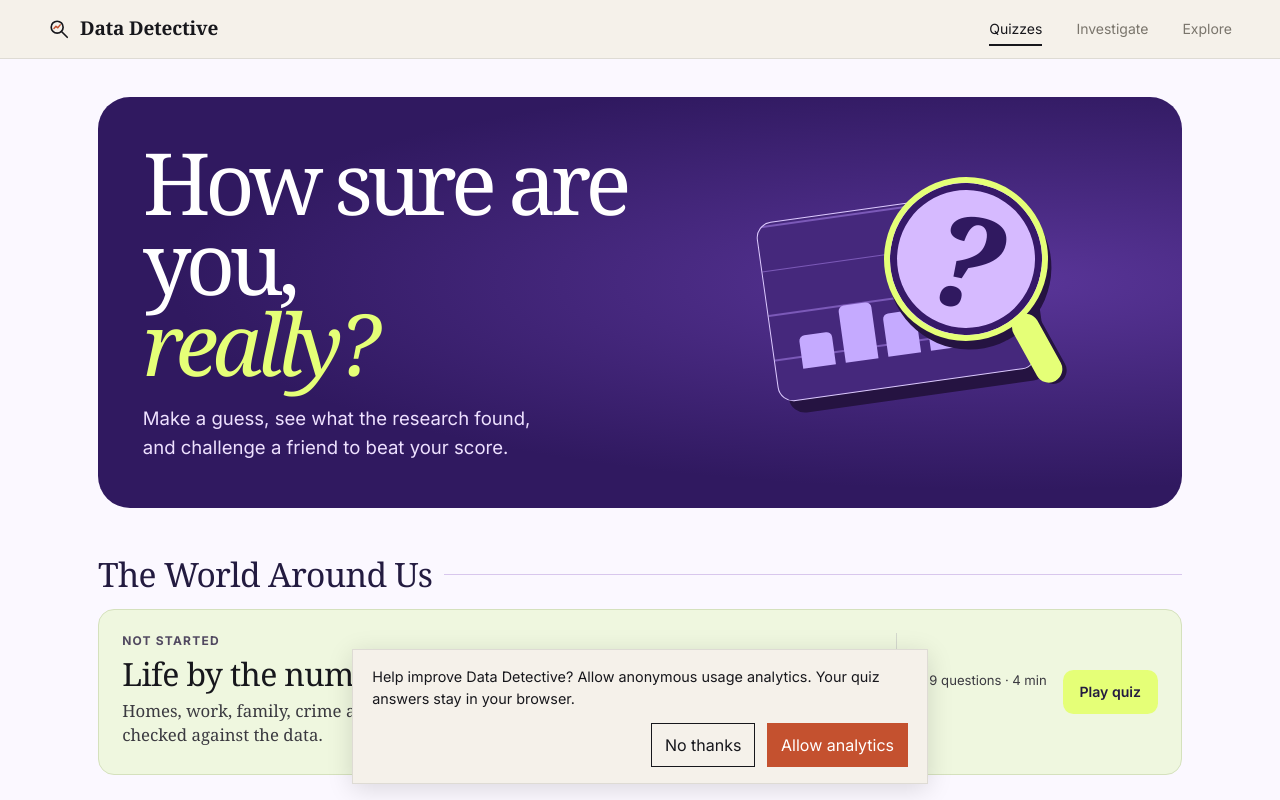
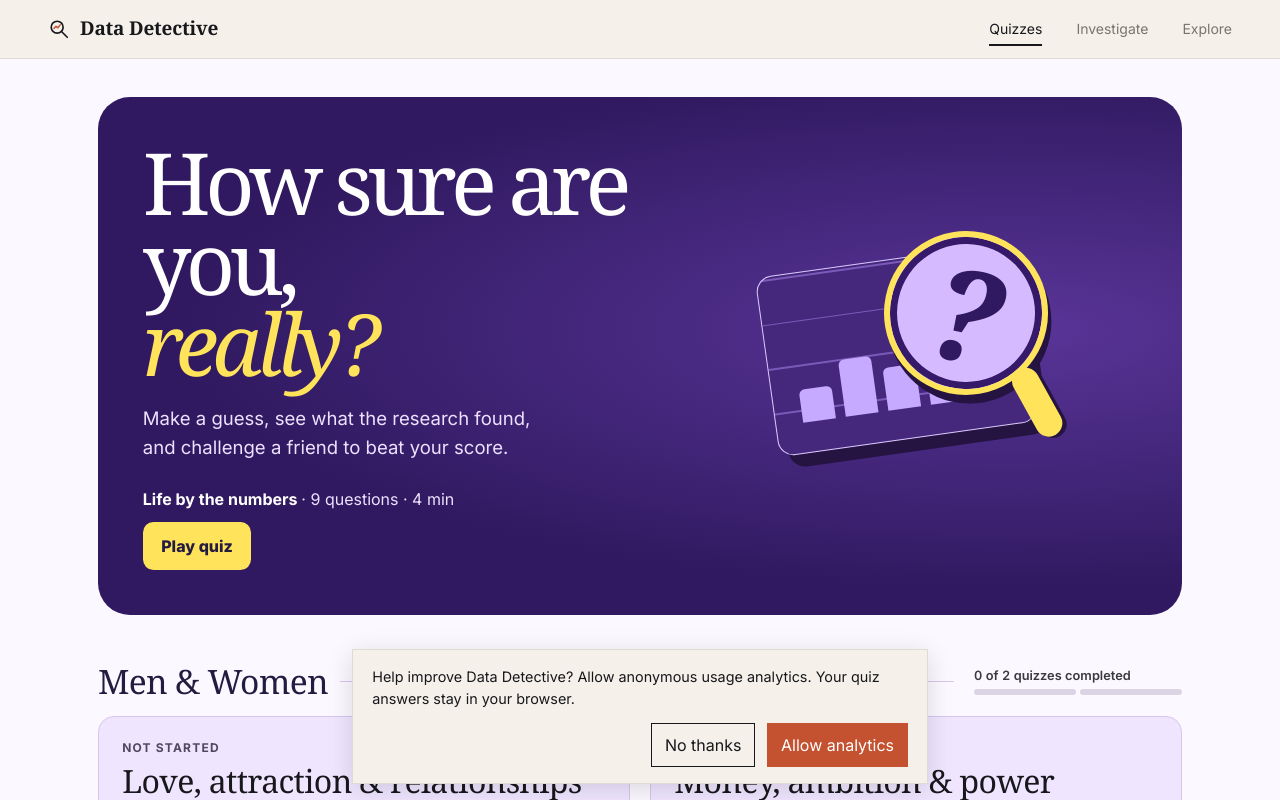
Before and after one commit to mishpedraza/data-detective, a React (Vite) app: page / in a window 1280 px wide. Shown: the top 800 px of the page. Built offline with nearby package versions, Linux system fonts and the light colour scheme.

Commit message:
Feature one play action with a purple and yellow palette

```diff
--- a/src/lib/scorecard.ts
+++ b/src/lib/scorecard.ts
@@ -16,7 +16,7 @@ const PAPER = '#301960'
 const INK = '#ffffff'
 const INK_2 = '#eee1ff'
 const MUTED = '#d8c2f7'
-const HIGHLIGHT = '#e5ff77'
+const HIGHLIGHT = '#ffe45b'
 const SERIF = '"Fraunces Variable", "Iowan Old Style", Georgia, serif'
 const SANS = '"Inter Variable", Inter, system-ui, sans-serif'
 const PAD = 96
--- a/src/pages/Quizzes.tsx
+++ b/src/pages/Quizzes.tsx
@@ -26,7 +26,7 @@ export function PlayCard({ kicker, title, description, minutes, questions = [],
           return <span key={id} className={answer ? (answer.points === 1 ? 'right' : answer.points > 0 ? 'partial' : 'wrong') : ''} />
         })}
       </span>}
-      {href && <span className="quiz-action">{action} <span aria-hidden="true">→</span></span>}
+      {href && <span className="quiz-action">{state === 'not-started' ? 'Start' : action} <span aria-hidden="true">→</span></span>}
     </span>
   </>
   return href
@@ -73,6 +73,10 @@ function Theme({ quiz, navigate }: { quiz: Quiz; navigate: (href: string) => voi
 
 export function QuizCollection({ navigate }: { navigate: (href: string) => void }) {
   const playable = QUIZZES.filter((quiz) => quiz.format === 'chapter' && quizQuestions(quiz).length > 0)
+  const featured = playable.find((quiz) => quiz.id === 'world' && quiz.chapters.length === 1)
+  const chapter = featured?.chapters[0]
+  const entry = featured && chapter ? chapterEntry(featured, chapter.id) : undefined
+  const status = entry && chapter ? playStatus(entry.questions, entry.answers, chapter.minutes) : undefined
   const browsable = QUIZZES.find((quiz) => quiz.browse)
   const browse = browsable && hrefFor('discover', { quiz: browsable.id, mode: 'browse' })
   return (
@@ -82,13 +86,20 @@ export function QuizCollection({ navigate }: { navigate: (href: string) => void
           <div className="quiz-show-intro">
             <h1 tabIndex={-1}>How sure are you, <em>really?</em></h1>
             <p className="quiz-subtitle">Make a guess, see what the research found, and challenge a friend to beat your score.</p>
+            {featured && chapter && entry && status && <div className="quiz-show-start">
+              <p id="featured-quiz">{chapter.title} <span>· {status.meta}</span></p>
+              <a className="quiz-show-button" href={entry.href} aria-describedby="featured-quiz"
+                onClick={follow(navigate, entry.href, () => trackQuizOpen(featured, chapter, entry))}>
+                {status.action}
+              </a>
+            </div>}
           </div>
           <div className="quiz-show-art" aria-hidden="true">
             <div className="quiz-show-plot"><i /><i /><i /><i /><i /></div>
             <div className="quiz-show-lens"><span>?</span></div>
           </div>
         </header>
-        {playable.map((quiz) => <Theme key={quiz.id} quiz={quiz} navigate={navigate} />)}
+        {playable.filter((quiz) => quiz !== featured).map((quiz) => <Theme key={quiz.id} quiz={quiz} navigate={navigate} />)}
         {browse && <a className="quiz-browse" href={browse} onClick={follow(navigate, browse)}>
           <span><span className="quiz-browse-title">Just curious?</span> Browse every discovery at your own pace, no quiz needed.</span>
           <span className="quiz-browse-go">Browse all discoveries <span aria-hidden="true">→</span></span>
--- a/src/quiz-show.css
+++ b/src/quiz-show.css
@@ -2,7 +2,7 @@
 :root {
   --show-ink: #231b40;
   --show-violet: #301960;
-  --show-lime: #e5ff77;
+  --show-yellow: #ffe45b;
   --show-paper: #fbf8ff;
 }
 
@@ -28,7 +28,7 @@ body:has(.quiz-home, .chapter-quiz) { background: var(--show-paper); }
   line-height: .94;
   letter-spacing: -.065em;
 }
-.quiz-show-hero h1 em { display: block; color: var(--show-lime); font-weight: inherit; }
+.quiz-show-hero h1 em { display: block; color: var(--show-yellow); font-weight: inherit; }
 .quiz-show-hero .quiz-subtitle { color: #eee1ff; font: 400 clamp(1rem, 1.6vw, 1.16rem)/1.6 var(--sans); }
 .quiz-show-art {
   position: relative;
@@ -54,7 +54,7 @@ body:has(.quiz-home, .chapter-quiz) { background: var(--show-paper); }
 .quiz-show-plot i:nth-child(2) { height: 48%; }
 .quiz-show-plot i:nth-child(3) { height: 36%; }
 .quiz-show-plot i:nth-child(4) { height: 72%; }
-.quiz-show-plot i:nth-child(5) { height: 90%; background: var(--show-lime); }
+.quiz-show-plot i:nth-child(5) { height: 90%; background: var(--show-yellow); }
 .quiz-show-lens {
   position: absolute;
   display: grid;
@@ -63,7 +63,7 @@ body:has(.quiz-home, .chapter-quiz) { background: var(--show-paper); }
   right: 4%;
   width: 54%;
   aspect-ratio: 1;
-  border: .05em solid var(--show-lime);
+  border: .05em solid var(--show-yellow);
   border-radius: 50%;
   background: #d6baff;
   color: var(--show-violet);
@@ -79,7 +79,7 @@ body:has(.quiz-home, .chapter-quiz) { background: var(--show-paper); }
   top: 79%;
   left: 83%;
   border-radius: 1rem;
-  background: var(--show-lime);
+  background: var(--show-yellow);
   box-shadow: .025em .025em 0 #251341;
   transform: rotate(-41deg);
   transform-origin: top;
@@ -89,9 +89,7 @@ body:has(.quiz-home, .chapter-quiz) { background: var(--show-paper); }
 .quiz-home .quiz-theme-title { color: var(--show-ink); }
 .quiz-home .quiz-theme-title::after { background: #d8c7ed; }
 .quiz-home .quiz-card { background: #efe5ff; border: 1px solid #d8c7ed; border-radius: 1rem; }
-.quiz-home [data-theme='world'] .quiz-card { background: #eff7df; border-color: #d5e1bd; }
 .quiz-home .quiz-action { background: var(--show-violet); border-radius: .65rem; }
-.quiz-home [data-theme='world'] .quiz-action { background: var(--show-lime); color: var(--show-ink); }
 .quiz-home .quiz-action > span, .quiz-home .quiz-browse-go > span { display: none; }
 .quiz-home .quiz-browse { background: white; border-radius: 1rem; }
 .quiz-home .quiz-state { font-size: .75rem; }
@@ -104,7 +102,7 @@ body:has(.quiz-home, .chapter-quiz) { background: var(--show-paper); }
   border-radius: 1.15rem;
   background: var(--show-violet);
 }
-.ch-results .ch-score-big { color: var(--show-lime); font-size: clamp(3.75rem, 17vw, 8rem); }
+.ch-results .ch-score-big { color: var(--show-yellow); font-size: clamp(3.75rem, 17vw, 8rem); }
 .ch-results .ch-score-of { color: #eee1ff; white-space: nowrap; }
 .ch-results .theme-breakdown a, .chapter-quiz .theme-next { border-radius: 1rem; }
 
@@ -136,3 +134,20 @@ body:has(.quiz-home, .chapter-quiz) { background: var(--show-paper); }
 @media (prefers-reduced-motion: reduce) {
   .quiz-home .quiz-card, .quiz-home .quiz-browse { transition: none; }
 }
+
+.quiz-show-start { margin-top: 1.5rem; }
+.quiz-show-start p { margin: 0 0 .65rem; color: white; font-weight: 650; }
+.quiz-show-start p span { color: #eee1ff; font-weight: 400; }
+.quiz-show-button {
+  display: inline-flex;
+  align-items: center;
+  min-height: 48px;
+  padding: .65rem 1.15rem;
+  border-radius: .65rem;
+  background: var(--show-yellow);
+  color: var(--show-ink);
+  text-decoration: none;
+  font-weight: 750;
+}
+.quiz-show-button:hover { background: #fff097; }
+.quiz-show-button:focus-visible { outline: 3px solid white; outline-offset: 4px; }
```
